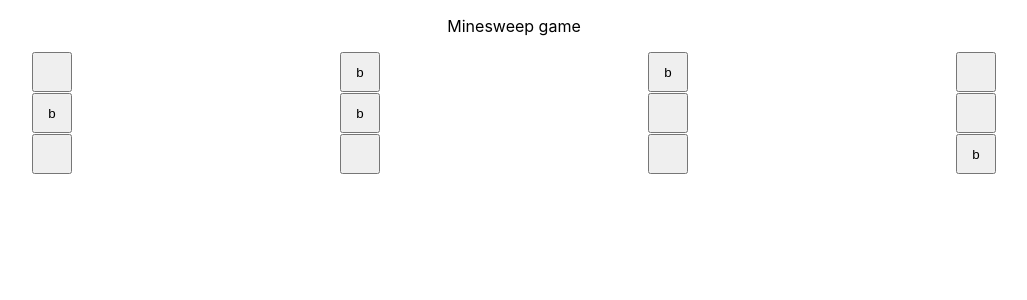
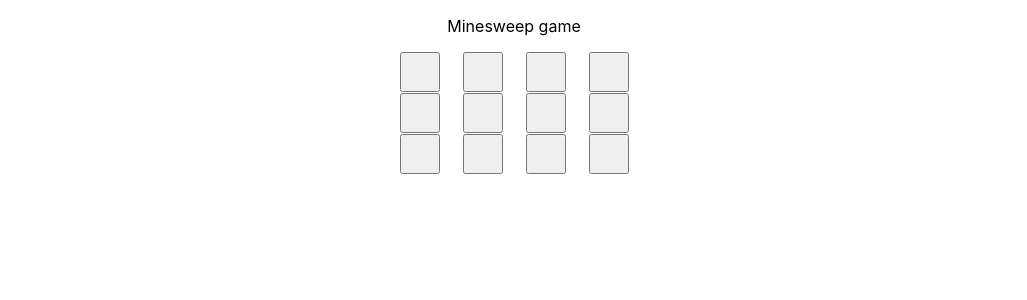
Before and after one commit to RamySaleh/minesweep, a React (Create React App) app: page / in a window 1280 px wide. Shown: the top 300 px of the page, without its empty margins (126-1153 px from the left). Built offline with nearby package versions, Linux system fonts and the light colour scheme.

Commit message:
show bomb on click

```diff
--- a/src/components/Box.js
+++ b/src/components/Box.js
@@ -1,7 +1,26 @@
-import React from "react";
+import React, { useState } from "react";
 
 const Box = (props) => {
-  return <button style={{ width: 40, height: 40 }}>{props.title}</button>;
+  const [enabled, setEnabled] = useState(true);
+
+  const handleClick = () => {
+    setEnabled(false);
+  };
+  return (
+    <button
+      style={{ width: 40, height: 40 }}
+      onClick={handleClick}
+      disabled={!enabled}
+    >
+      {props.title}
+      {props.isBomb && !enabled && (
+        <img
+          src={require("../mine.png")}
+          style={{ width: 25, height: 25 }}
+        ></img>
+      )}
+    </button>
+  );
 };
 
 export default Box;
--- a/src/components/Game.js
+++ b/src/components/Game.js
@@ -14,47 +14,31 @@ const Game = () => {
       boxes[i] = {
         id: i,
         value: "",
+        isBomb: false,
       };
     }
   };
   const initBombs = () => {
     for (let i = 0; i < bombs; i++) {
       let random = undefined;
-      while (!random || boxes[random].value === "b") {
+      while (!random || boxes[random].isBomb) {
         random = Math.floor(Math.random() * boxes.length);
       }
-      boxes[random].value = "b";
+      boxes[random].isBomb = true;
     }
-  };
-
-  const initUIGrid = () => {
-    const items = [];
-    let row = [];
-    let i = 0;
-    while (i < boxes.length) {
-      if ((i % width == 0) & (i != 0)) {
-        items.push(row);
-        row = [];
-      }
-      row.push(boxes[i]);
-      i++;
-    }
-    items.push(row);
-    return items;
   };
 
   const buildGame = () => {
     initBoxes();
     initBombs();
-    const items = initUIGrid();
 
     return (
-      <Container style={{ display: "block" }}>
-        <Grid container direction="row" spacing={0} justify="flex-start">
-          {boxes.map((item) => {
+      <Container style={{ width: 300 }}>
+        <Grid container direction="row">
+          {boxes.map((box) => {
             return (
-              <Grid item xs="3">
-                <Box title={item.value} key={item.id}></Box>
+              <Grid box xs="3">
+                <Box title={box.value} key={box.id} isBomb={box.isBomb}></Box>
               </Grid>
             );
           })}
```
Also changed, not shown: src/mine.png (added).
